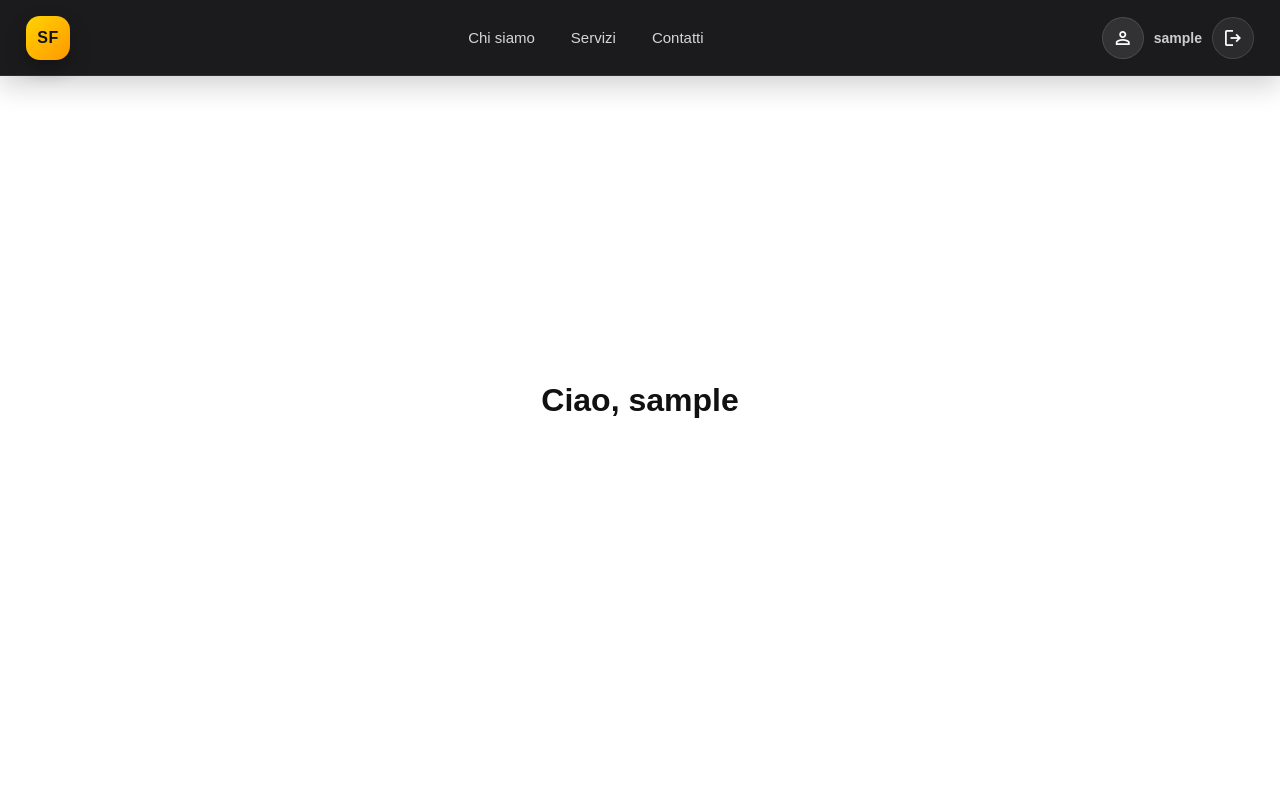
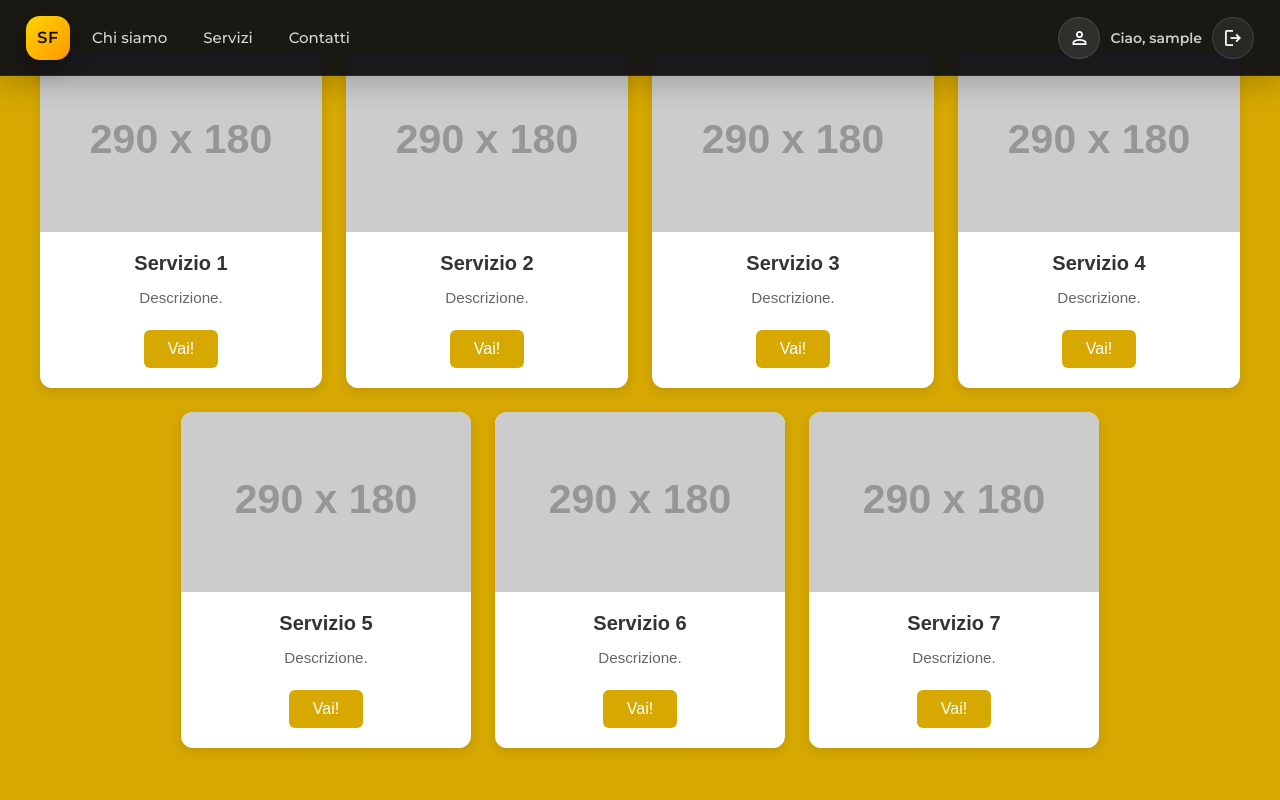
Before and after one commit to StartUpFlow-MandalaTeam/StartUpFlow-by-MandalaTeam, a PHP site: page / in a window 1280 px wide. Run offline with PHP 8.4, Linux system fonts and the light colour scheme; the visitor is signed in with stand-in values (Sample User, id 1); grey boxes labelled with a size stand in for pictures from a placeholder-image service; some libraries are stand-ins or nearby versions.

Commit message:
modifiche frontend & 7 card

```diff
--- /dev/null
+++ b/assets/css/card-container.css
@@ -0,0 +1,119 @@
+/* Card Container Styles */
+
+.card-container {
+    width: 100%;
+    max-width: 1200px;
+    margin: 2rem auto;
+    padding: 0 1rem;
+}
+
+.card {
+    background: white;
+    width: 290px;
+    border-radius: 12px;
+    box-shadow: 0 4px 12px rgba(0, 0, 0, 0.1);
+    overflow: hidden;
+    transition: transform 0.2s ease, box-shadow 0.2s ease;
+}
+
+.card:hover {
+    transform: translateY(-4px);
+    box-shadow: 0 8px 20px rgba(0, 0, 0, 0.15);
+}
+
+.card-image {
+    width: 100%;
+    height: 180px;
+    object-fit: cover;
+    display: flex;
+    align-items: center;
+    justify-content: center;
+}
+
+.card-content {
+    padding: 1.25rem;
+    text-align: center;
+}
+
+.card-title {
+    font-size: 1.25rem;
+    font-weight: 600;
+    margin: 0 0 0.75rem 0;
+    color: #333;
+}
+
+.card-description {
+    font-size: 0.95rem;
+    color: #666;
+    line-height: 1.5;
+    margin: 0 0 1.25rem 0;
+}
+
+.card-button {
+    display: inline-block;
+    padding: 0.625rem 1.5rem;
+    background: #d6a800;
+    color: white;
+    border: none;
+    border-radius: 6px;
+    font-size: 1rem;
+    font-weight: 500;
+    cursor: pointer;
+    transition: background 0.2s ease;
+    text-decoration: none;
+}
+
+.card-button:hover {
+    background: #b89200;
+}
+
+/* Top row - 4 cards */
+.card-row--top {
+    display: flex;
+    gap: 1.5rem;
+    justify-content: center;
+    flex-wrap: nowrap;
+    margin-bottom: 1.5rem;
+}
+
+/* Bottom row - 3 cards */
+.card-row--bottom {
+    display: flex;
+    gap: 1.5rem;
+    justify-content: center;
+    flex-wrap: nowrap;
+    margin-bottom: 1.5rem;
+}
+
+/* Mobile styles - 2 cards per row */
+@media (max-width: 1024px) {
+    .card-row--top,
+    .card-row--bottom {
+        display: grid;
+        grid-template-columns: repeat(2, 1fr);
+        justify-content: center;
+    }
+    .card {
+        width: auto;
+    }
+}
+
+@media (max-width: 640px) {
+    .card-row--top,
+    .card-row--bottom {
+        grid-template-columns: 1fr 1fr;
+        gap: 0.1rem;
+    }
+
+    .card {
+        width: auto;
+        min-width: 0;
+        transform: scale(0.7);
+        transform-origin: center;
+    }
+
+    .card-container {
+        padding: 0 0.2rem;
+    }
+
+}
--- a/assets/css/navbar.css
+++ b/assets/css/navbar.css
@@ -15,6 +15,7 @@
     left: 0;
     width: 100%;
     z-index: 50;
+    font-family: 'Montserrat', sans-serif;
 }
 
 .dashboard-navbar__toggle{
@@ -66,9 +67,10 @@
 .dashboard-navbar__links{
     display: flex;
     align-items: center;
-    justify-content: center;
+    justify-content: left;
     gap: clamp(18px, 3vw, 36px);
     flex-wrap: wrap;
+
 }
 
 .dashboard-navbar__links a{
@@ -131,6 +133,7 @@
     color: rgba(255, 255, 255, 0.78);
     font-size: 14px;
     font-weight: 600;
+    font-family: Montserrat, sans-serif;
     white-space: nowrap;
 }
 
@@ -198,6 +201,7 @@
     justify-content: flex-start;
     gap: 0;
     backdrop-filter: blur(12px);
+    font-family: Montserrat, sans-serif;
 }
 
 .dashboard-navbar__drawer-top{
@@ -221,8 +225,8 @@
 
 .dashboard-navbar__drawer-links{
     display: grid;
-    gap: 18px;
-    margin-top: 42px;
+    gap: 12px;
+    margin-top: 20px;
 }
 
 .dashboard-navbar__drawer-links a{
@@ -247,7 +251,7 @@
 }
 
 .dashboard-navbar__drawer-separator{
-    margin-top: 40px;
+    margin-top: 20px;
 	height: 1px;
 	background: linear-gradient(90deg, transparent 0%, rgba(255, 255, 255, 0.16) 18%, rgba(255, 255, 255, 0.16) 82%, transparent 100%);
 	flex-shrink: 0;
@@ -268,7 +272,7 @@
 
 .dashboard-navbar__drawer-modules{
     display: grid;
-    gap: 16px;
+    gap: 8px;
 }
 
 .dashboard-navbar__drawer-modules a{
--- a/index.php
+++ b/index.php
@@ -47,7 +47,8 @@ $createdAt = $profile['created_at'] !== '' ? htmlspecialchars(date('d/m/Y H:i',
 	<meta name="viewport" content="width=device-width, initial-scale=1">
 	<title>Dashboard</title>
 	<link rel="stylesheet" href="assets/css/navbar.css">
-	<link rel="stylesheet" href="https://fonts.googleapis.com/css2?family=Material+Symbols+Outlined:wght@300..700&display=swap">
+	<link rel="stylesheet" href="assets/css/card-container.css">
+	<link rel="stylesheet" href="https://fonts.googleapis.com/css2?family=Material+Symbols+Outlined:wght@300..700&family=Montserrat:wght@400;500;600&display=swap">
 	<script src="assets/js/mobile-nav.js" defer></script>
 	<script src="assets/js/profile-modal.js" defer></script>
 
@@ -58,7 +59,7 @@ $createdAt = $profile['created_at'] !== '' ? htmlspecialchars(date('d/m/Y H:i',
 			display: flex;
 			align-items: center;
 			justify-content: center;
-			background: #fff;
+			background: #d6a800;
 			font-family: Arial, sans-serif;
 			color: #111;
 		}
@@ -88,7 +89,7 @@ $createdAt = $profile['created_at'] !== '' ? htmlspecialchars(date('d/m/Y H:i',
 				<div class="dashboard-navbar__user-avatar" aria-hidden="true">
 					<span class="material-symbols-outlined">person</span>
 				</div>
-				<span class="dashboard-navbar__user"><?php echo $username; ?></span>
+				<span class="dashboard-navbar__user"><?php echo "Ciao, " . $username; ?></span>
 			</button>
 			<form class="dashboard-navbar__logout" action="auth/process-logout.php" method="post">
 				<?php echo csrfInput(); ?>
@@ -151,7 +152,68 @@ $createdAt = $profile['created_at'] !== '' ? htmlspecialchars(date('d/m/Y H:i',
 	</aside>
 <!-- Main content area -->
 	<div class="main">
-		<h1>Ciao, <?php echo $username; ?></h1>
+		<div class="card-container">
+			<div class="card-row card-row--top">
+				<div class="card">
+					<img class="card-image" src="https://placehold.co/290x180" alt="Placeholder">
+					<div class="card-content">
+						<h3 class="card-title">Servizio 1</h3>
+						<p class="card-description">Descrizione.</p>
+						<button class="card-button">Vai!</button>
+					</div>
+				</div>
+				<div class="card">
+					<img class="card-image" src="https://placehold.co/290x180" alt="Placeholder">
+					<div class="card-content">
+						<h3 class="card-title">Servizio 2</h3>
+						<p class="card-description">Descrizione.</p>
+						<button class="card-button">Vai!</button>
+					</div>
+				</div>
+				<div class="card">
+					<img class="card-image" src="https://placehold.co/290x180" alt="Placeholder">
+					<div class="card-content">
+						<h3 class="card-title">Servizio 3</h3>
+						<p class="card-description">Descrizione.</p>
+						<button class="card-button">Vai!</button>
+					</div>
+				</div>
+				<div class="card">
+					<img class="card-image" src="https://placehold.co/290x180" alt="Placeholder">
+					<div class="card-content">
+						<h3 class="card-title">Servizio 4</h3>
+						<p class="card-description">Descrizione.</p>
+						<button class="card-button">Vai!</button>
+					</div>
+				</div>
+			</div>
+			<div class="card-row card-row--bottom">
+				<div class="card">
+					<img class="card-image" src="https://placehold.co/290x180" alt="Placeholder">
+					<div class="card-content">
+						<h3 class="card-title">Servizio 5</h3>
+						<p class="card-description">Descrizione.</p>
+						<button class="card-button">Vai!</button>
+					</div>
+				</div>
+				<div class="card">
+					<img class="card-image" src="https://placehold.co/290x180" alt="Placeholder">
+					<div class="card-content">
+						<h3 class="card-title">Servizio 6</h3>
+						<p class="card-description">Descrizione.</p>
+						<button class="card-button">Vai!</button>
+					</div>
+				</div>
+				<div class="card">
+					<img class="card-image" src="https://placehold.co/290x180" alt="Placeholder">
+					<div class="card-content">
+						<h3 class="card-title">Servizio 7</h3>
+						<p class="card-description">Descrizione.</p>
+						<button class="card-button">Vai!</button>
+					</div>
+				</div>
+			</div>
+		</div>
 	</div>
 <!-- User profile modal dialog -->
 	<dialog class="profile-modal" id="profile-modal" aria-labelledby="profile-modal-title">
```
